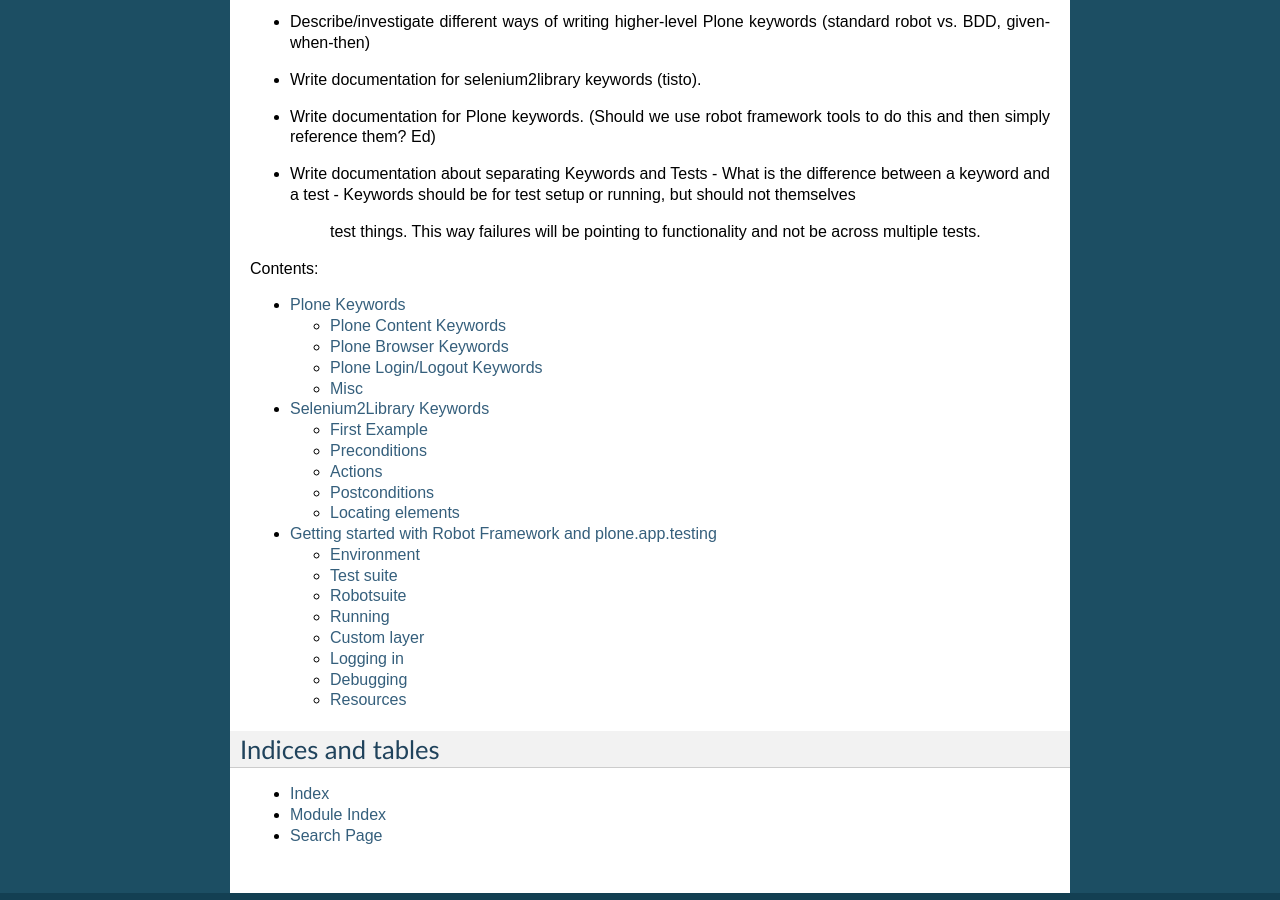
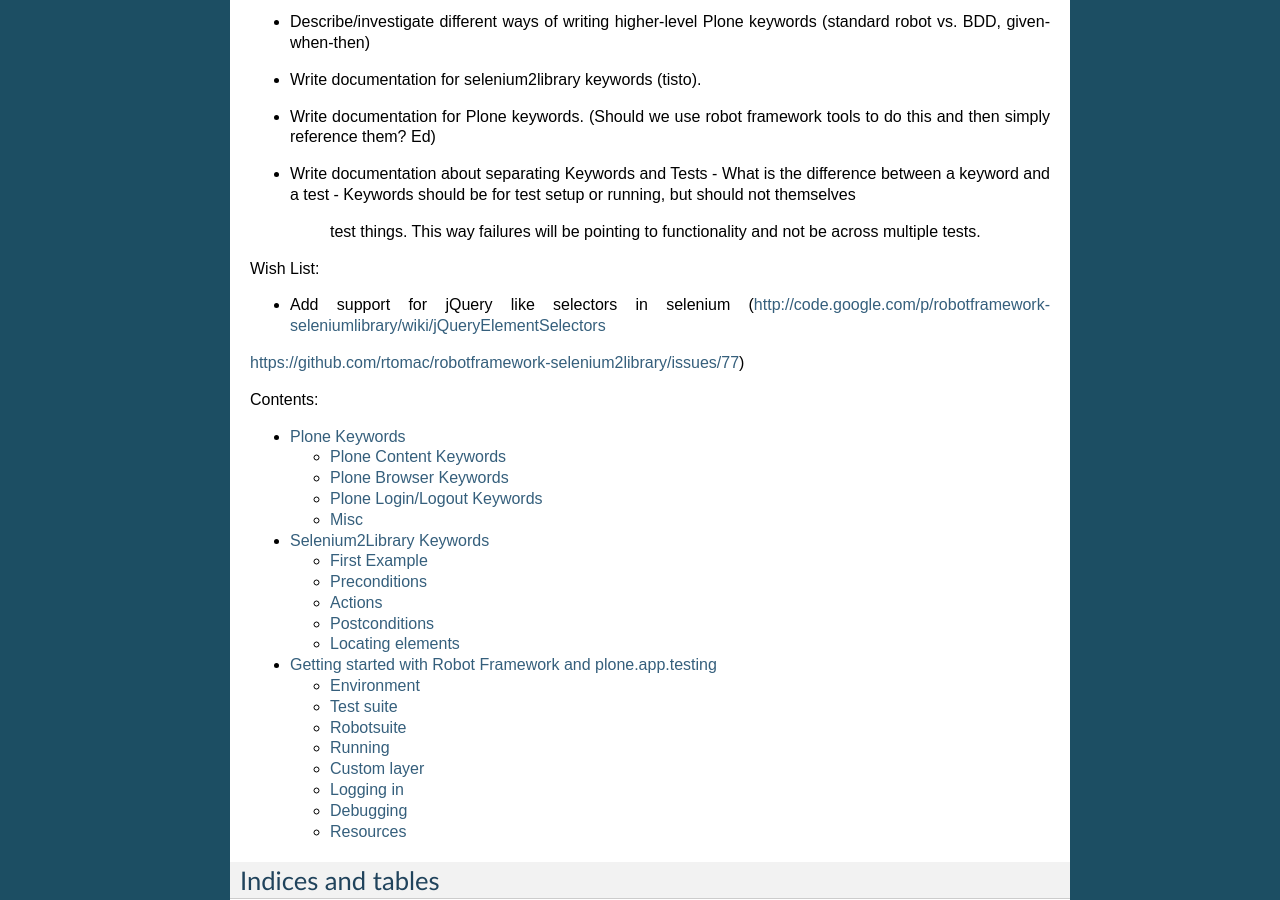
Before and after one commit to plone/plone.app.robotframework, a Sphinx documentation site: the page built from docs/source/index.rst, in a window 1280 px wide and 900 px high, scrolled down 533 px. Built offline with Sphinx 7.4.7, drawn with Linux system fonts in a browser that asks for light colours.

Commit message:
Wish list added.

```diff
--- a/docs/source/index.rst
+++ b/docs/source/index.rst
@@ -38,6 +38,11 @@
     test things.  This way failures will be pointing to functionality and not
     be across multiple tests.
 
+Wish List:
+
+- Add support for jQuery like selectors in selenium (http://code.google.com/p/robotframework-seleniumlibrary/wiki/jQueryElementSelectors
+https://github.com/rtomac/robotframework-selenium2library/issues/77)
+
 Contents:
 
 .. toctree::
```
